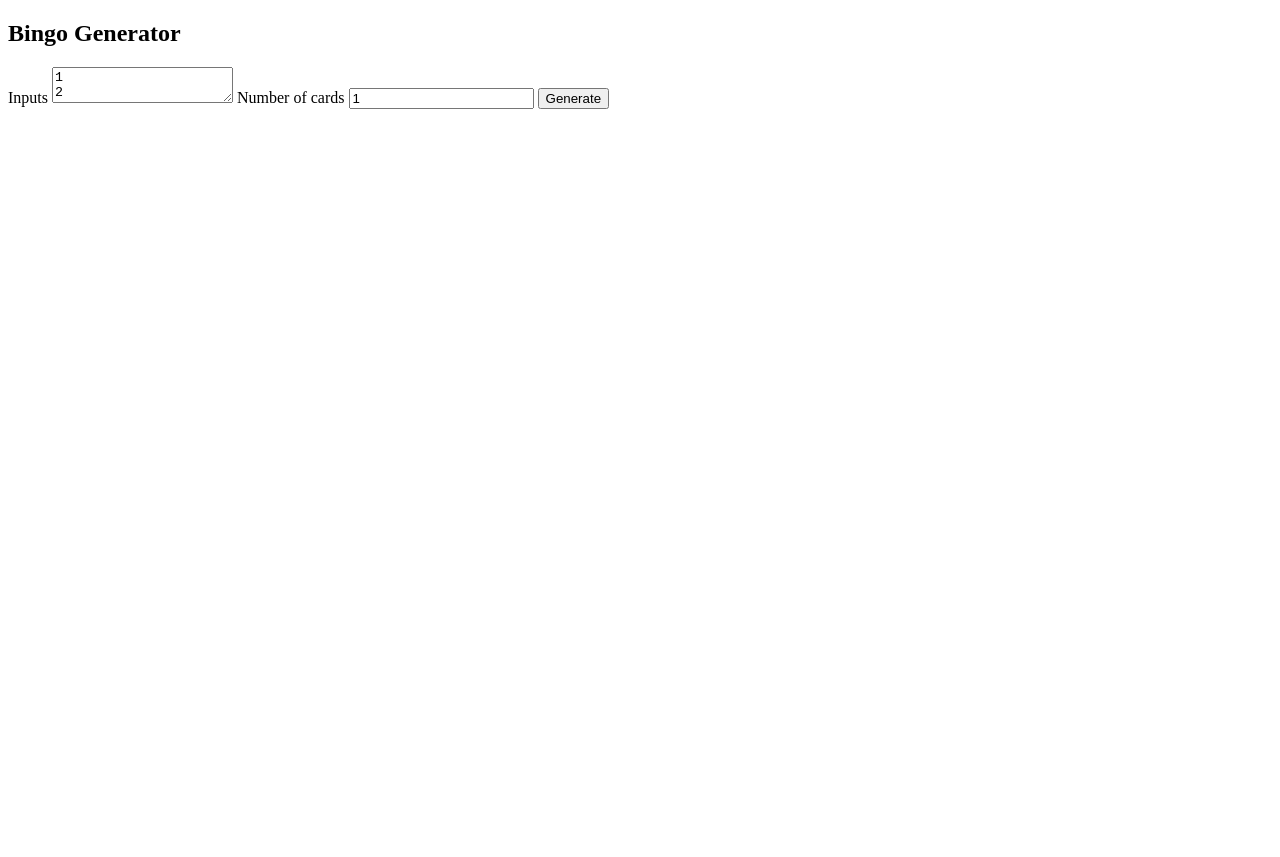
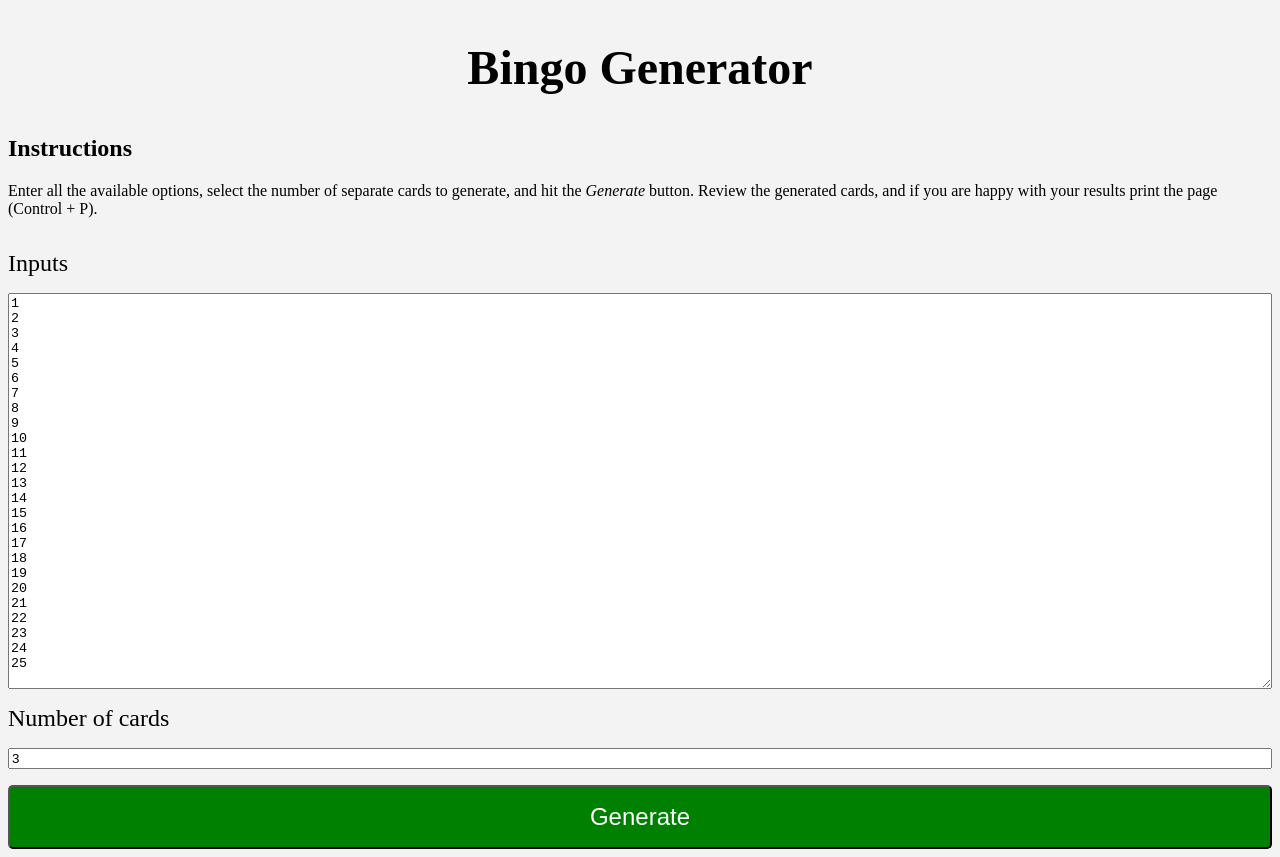
Before and after one commit to EricLemieux/bingo-card-generator, a plain HTML site: page index.html in a window 1280 px wide. Before the commit the page ends 800 px from the top, so only its background shows below. Drawn offline with Linux system fonts and the light colour scheme.

Commit message:
basic styling on the form

```diff
--- a/index.html
+++ b/index.html
@@ -8,19 +8,41 @@
     <section class="input">
         <h1>Bingo Generator</h1>
 
+        <h2>Instructions</h2>
+        <p>Enter all the available options, select the number of separate cards to generate, and hit the <em>Generate</em> button. Review the generated cards, and if you are happy with your results print the page (Control + P).</p>
+
         <form>
-            <label>Inputs
-            <textarea id="input-text">
+            <label for="input-text">Inputs</label>
+            <textarea id="input-text" rows="25" cols="50">
 1
 2
 3
 4
 5
+6
+7
+8
+9
+10
+11
+12
+13
+14
+15
+16
+17
+18
+19
+20
+21
+22
+23
+24
+25
             </textarea>
-            </label>
 
-            <label>Number of cards
-            <input id="number-of-cards" type="number" value="1"></label>
+            <label for="number-of-cards">Number of cards</label>
+            <input id="number-of-cards" type="number" value="3">
 
             <button onclick="generateCards()" type="button">Generate</button>
         </form>
--- a/style.css
+++ b/style.css
@@ -1,6 +1,16 @@
 @media print {
     .input {
         display: none;
+    }
+
+    .card {
+        page-break-after: always;
+    }
+}
+
+@media screen {
+    body {
+        background-color: #f3f3f3;
     }
 }
 
@@ -10,6 +20,7 @@ table {
     border-spacing: 0;
     table-layout: fixed;
     width: 100%;
+    background-color: white;
 }
 
 thead {
@@ -27,3 +38,34 @@ td {
 .card {
     padding: 1rem;
 }
+
+textarea {
+    overflow: scroll;
+}
+
+h1 {
+    color: black;
+    text-align: center;
+    width: 100%;
+    font-size: 3rem;
+}
+
+form {
+    display: inline-flex;
+    flex-direction: column;
+    width: 100%;
+}
+
+form label {
+    padding: 1rem 0;
+    font-size: 1.5rem;
+}
+
+button {
+    padding: 1rem;
+    font-size: 1.5rem;
+    background-color: green;
+    border-radius: 5px;
+    color: white;
+    margin-top: 1rem;
+}
```
